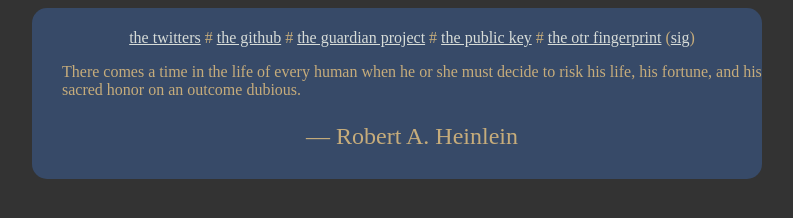
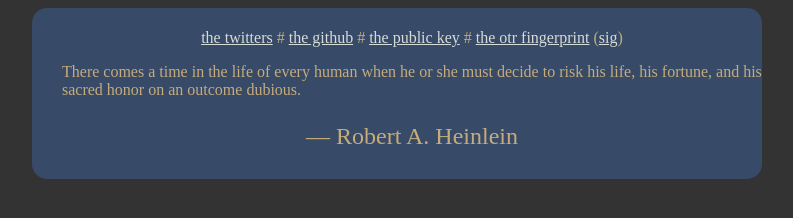
Before and after one commit to abeluck/abeluck.github.com, a plain HTML site: page index.html in a window 1280 px wide. Shown: the whole page, without its empty margins (243-1036 px from the left). Drawn offline with Linux system fonts and the light colour scheme.

Commit message:
remove gp link

```diff
--- a/index.html
+++ b/index.html
@@ -21,8 +21,6 @@ his life, his fortune, and his sacred honor on an outcome dubious.
 #
 <a href="https://github.com/abeluck" title="github">the github</a>
 #
-<a href="https://guardianproject.info" title="guardian project">the guardian project</a>
-#
 <a href="./DA731A17.asc" title="public key">the public key</a>
 #
 <a href="./DA731A17.asc" title="otr fingerprint">the otr fingerprint</a> (<a href="./DA731A17.sig.asc" title="signature file">sig</a>)
```
